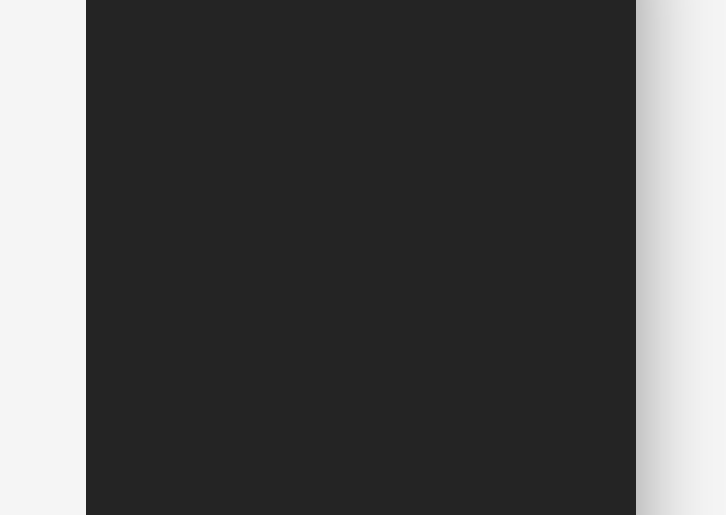
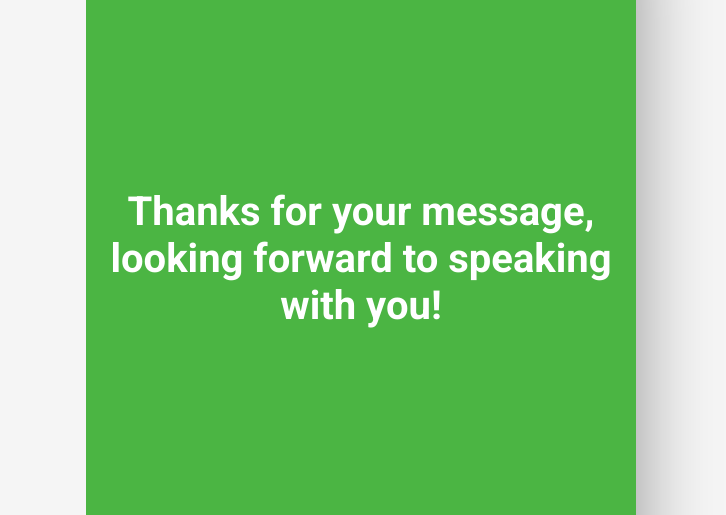
Before and after one commit to Victorghub/AdvancedPortfolio, a plain HTML site: page index.html in a window 1280 px wide. Shown: the part 142-657 px from the top of the page, 554-1280 px from the left. Drawn offline with Linux system fonts and the light colour scheme.

Commit message:
creating the contact form

```diff
--- a/index.html
+++ b/index.html
@@ -95,9 +95,30 @@
           <h3 class="modal__title modal__title--contact">Let's have a chat!</h3>
           <h4 class="modal__sub-title modal__sub-title--contact">
             I'm currently open to new opportunities.
+          </h4>
+          <form id="contact_form" action="">
+            <div class="form__item">
+              <label class="form__item--label">Name</label>
+              <input class="input" name="user_name" type="text"></input>
+            </div>
+            <div class="form__item">
+              <label class="form__item--label">Email</label>
+              <input class="input" name="user_email" type="email" required></input>
+            </div>
+            <div class="form__item">
+              <label class="form__item--label">Message</label>
+              <textarea class="input" name="message" type="text" required></textarea>
+            </div>
+            <button id="contact__submit" class="form__submit">Send it my way!</button>
+          </form>
+          <div class="modal__overlay modal__overlay--loading">
+            <i class="fa-solid fa-spinner"></i>
+          </div>
+          <div class="modal__overlay modal__overlay--success">
+            Thanks for your message, looking forward to speaking with you!
+          </div>
+        </div>
 
-          </h4>
-        </div>
       </div>
     </section>
     <section id="projects">
--- a/style.css
+++ b/style.css
@@ -50,6 +50,38 @@ transform: scale(1.1);
 
 section {
     background-color: rgb(245, 245, 245);
+}
+
+input, textarea {
+    width: 100%;
+    background-color: #242424;
+    color: white;
+    outline: none;
+    border: 1px solid #c0c4cc;
+    border-top: none;
+    border-left: none;
+    border-right: none;
+    height: 40px;
+    transition: all 300ms ease;
+}
+
+input:hover, textarea:hover {
+    border-color: #dcdfe6;
+}
+
+input:focus, textarea:focus {
+    border-color: #FF6500;
+}
+
+label {
+    font-size: 14px;
+    font-weight: bold;
+}
+
+textarea {
+    resize: vertical;
+    height: 100px;
+    margin-top: 12px;
 }
 
 .title {
@@ -247,6 +279,10 @@ MODAL
 .modal__half {
     width: 50%;
     padding: 40px 72px;
+    display: flex;
+    flex-direction: column;
+    justify-content: center;
+    position: relative;
 }
 
 .modal__about {
@@ -302,12 +338,78 @@ transform: scale(1);
 
 .modal_sub-title {
     margin: 12px 0px 24px 0px;
+    font-size: 14px;
 }
 
 .modal__para {
     margin-bottom: 12px;
     line-height: 1.75;
 }
+
+.form__item {
+    margin-bottom: 20px;
+}
+
+.form__submit {
+    background-color: #FF6500;
+    border: 2px solid #FF6500;
+    color: white;
+    font-weight: 700;
+    width: 100%;
+    max-width: 240px;
+    padding: 12px 24px;
+    font-size: 20px;
+    transition: all 300ms ease;
+}
+
+.form__submit:hover {
+    border-color: white;
+    background-color: transparent;
+}
+
+.form__submit:active {
+    border-color: #FF6500;
+    color: #FF6500;
+}
+
+.modal__overlay--loading {
+    background-color: #242424;
+    z-index: -1;
+}
+
+.fa-spinner {
+    font-size: 80px;
+    animation: spinner 750ms infinite;
+}
+
+@keyframes spinner {
+    0% {
+        transform: rotate(0);
+    }
+    100% {
+        transform: rotate(360deg);
+    }
+}
+
+.modal__overlay {
+    position: absolute;
+    left: 0;
+    top: 0;
+    width: 100%;
+    height: 100%;
+    display: flex;
+    align-items: center;
+    justify-content: center;
+}
+
+.modal__overlay--success {
+    background-color: #4bb543;
+    font-size: 40px;
+    font-weight: 700;
+    text-align: center;
+    padding: 24px;
+}
+
 
 /*
 
```
